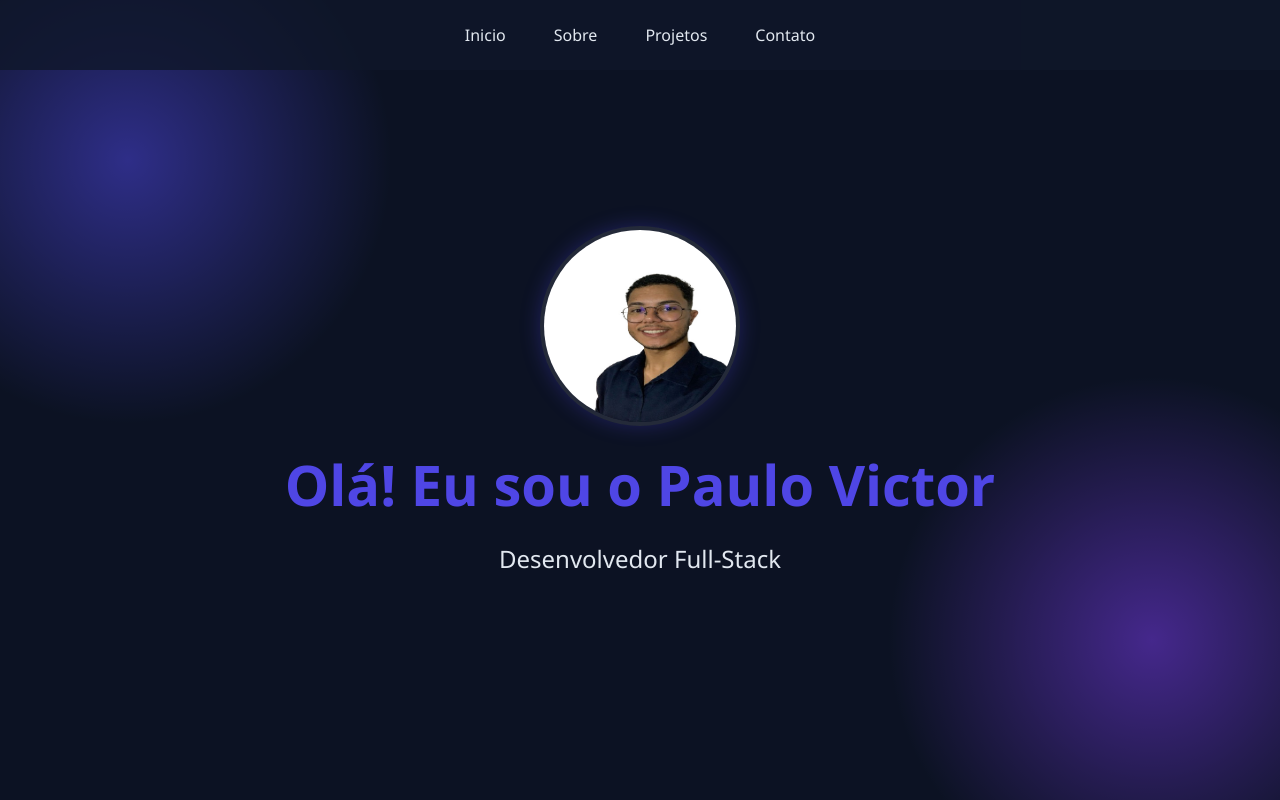
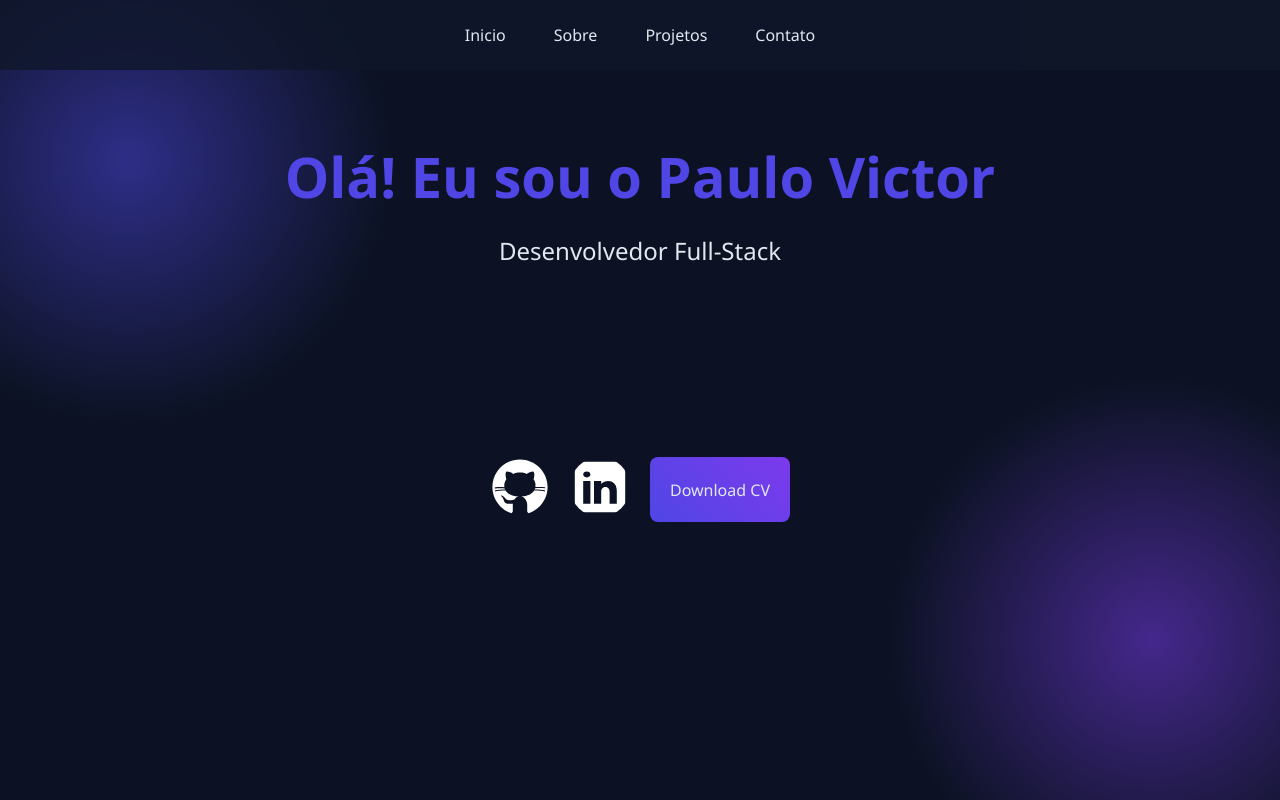
Before and after one commit to DevPauloV/Portfolio_dev, a plain HTML site: page index.html in a window 1280 px wide. Shown: the top 800 px of the page. Drawn offline with Linux system fonts and the light colour scheme.

Commit message:
Nova versão

```diff
--- a/index.html
+++ b/index.html
@@ -32,9 +32,25 @@
 
     <main id="inicio" class="cabecalho">
 
-        <img src="./img/paulo.jpg" alt="Foto de Perfil" class="foto-perfil">
+       <!--  <img src="./img/paulo.jpg" alt="Foto de Perfil" class="foto-perfil"> -->
         <h1>Olá! Eu sou o Paulo Victor</h1>
         <p class="cabecalho-sub-titulo">Desenvolvedor Full-Stack</p>
+
+
+        <div class="redes-sociais">
+            <a href=" https://github.com/DevPauloV" target="_blank" rel="noopener">
+                <img src="./img/icons8-github (1).svg" alt="GitHub" class="icone-social">
+            </a>
+            <a href="https://www.linkedin.com/in/paulo-victor-434492236/" target="_blank" rel="noopener">
+                <img src="./img/icons8-linkedin (1).svg" alt="LinkedIn" class="icone-social">
+            </a>
+
+            <a href="curriculoPDF/CurriculoP.pdf" target="_blank" class="botao-redes">
+                Download CV
+            </a>
+
+        </div>
+
 
     </main>
 
--- a/style.css
+++ b/style.css
@@ -62,14 +62,14 @@ body {
     width: 100%;
 }
 
-.foto-perfil {
+/* .foto-perfil {
     width: 200px;
     height: 200px;
     box-shadow: 0 0 20px rgba(79, 70, 229, 0.3);
     border-radius: 50%;
     border: 4px solid var(--vidro);
     animation: flutuar 5s ease-in-out infinite;
-}
+} */
 
 .cabecalho {
     min-height: 100vh;
@@ -114,7 +114,7 @@ h1 {
 }
 
 .sobre-paragrafo {
-    text-align: center;
+    text-align: justify;
     font-size: 1.2rem;
 }
 
@@ -192,6 +192,7 @@ h1 {
 
 .campo-form {
     width: 100%;
+    resize: none;
     padding: 1rem;
     background: rgba(255, 255, 255, 0.05);
     border-radius: 8px;
@@ -218,7 +219,7 @@ h1 {
     cursor: pointer;
     font-weight: bold;
     width: 100%;
-    transition: all 0.5 ease;
+    transition: all 0.4s ease-in-out;
 }
 
 .botao-form:hover {
@@ -238,7 +239,7 @@ h1 {
         radial-gradient(circle at 90% 80%, var(--segundaria) 0%, transparent 20%), var(--maisEscuro);
 }
 
-@keyframes flutuar {
+/* @keyframes flutuar {
     0%, 100% {
         transform: translateY(0);
     }
@@ -246,4 +247,50 @@ h1 {
     50% {
         transform: translateY(-20px);
     }
+} */
+
+
+.redes-sociais {
+    display: flex;
+    padding: 10rem;
+    justify-content: center;
+    gap: 20px;
+    margin-top: 30px;
 }
+
+.icone-social {
+    width: 60px;
+    height: 60px;
+    border-radius: 50%;
+    transition: all 0.5s ease;
+    cursor: pointer;
+}
+
+.icone-social:hover {
+    box-shadow: 0 10px 20px rgba(79, 70, 229, 0.2);
+    transform: translateY(-10px) scale(1.03);
+}
+
+
+.botao-redes {
+    background: linear-gradient(45deg, var(--primaria), var(--segundaria));
+    color: var(--claro);
+    padding: 10px 20px;
+    border: none;
+    border-radius: 8px;
+    cursor: pointer;
+    font-size: 16px;
+    transition: all 0.4s ease-in-out;
+    text-decoration: none;
+    outline: none;
+    display: flex;
+    align-items: center;
+    justify-content: center;
+
+}
+
+.botao-redes:hover {
+    transform: translateY(-4px);
+    box-shadow: 0 5px 15px rgba(79, 70, 229, 0.4);
+    outline: none;
+}
```
Also changed, not shown: img/icons8-github (1).svg (added), img/icons8-linkedin (1).svg (added), 1 other file.
